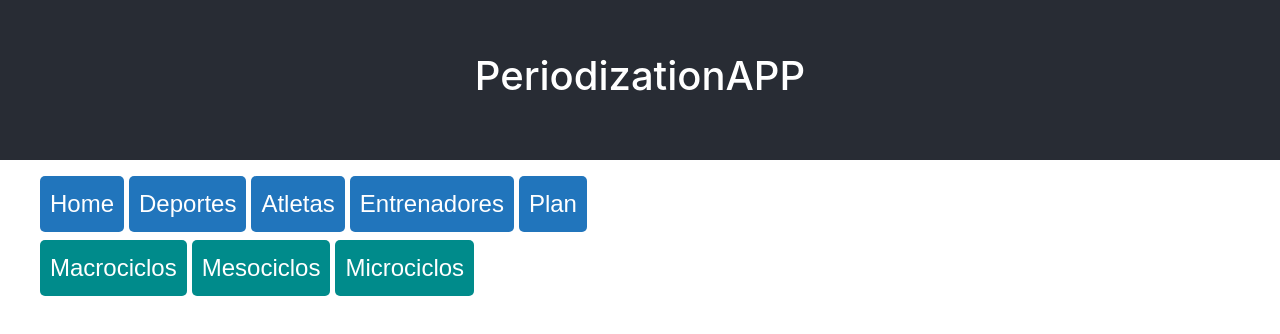
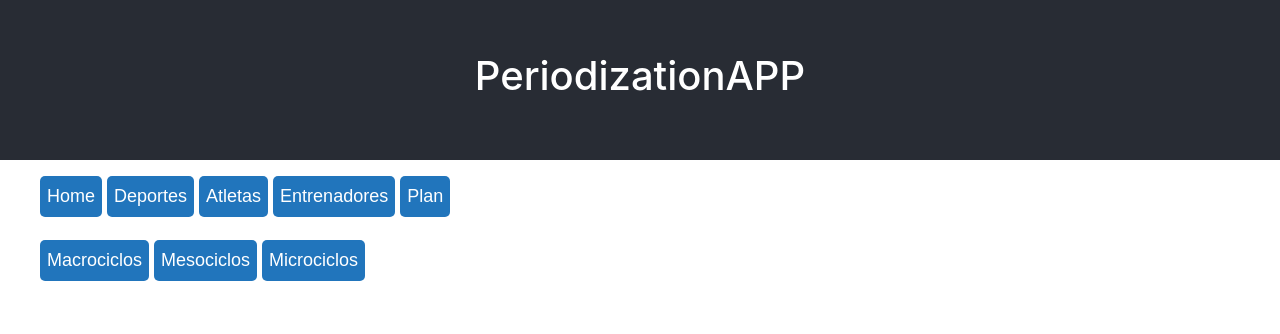
Before and after one commit to sefintweb/react-periodizationapp, a React (Create React App) app: page /planes in a window 1280 px wide. Shown: the top 334 px of the page. Built offline with nearby package versions, Linux system fonts and the light colour scheme.

Commit message:
Cambios estilos, nombre menu plan, estilos form deportes

```diff
--- a/src/Components/Commons/BarraNav.js
+++ b/src/Components/Commons/BarraNav.js
@@ -5,7 +5,7 @@ import { BrowserRouter as Router, Switch, Route, Link } from "react-router-dom";
 import ListDeportes from "../Deportes/ListDeportes";
 import ListAtletas from "../Atletas/ListAtletas";
 import ListEntrenadores from "../Entrenadores/ListEntrenadores";
-import PlanDashboard from "../Plan/PlanDashboard";
+import MenuPlan from "../Plan/MenuPlan";
 
 export default function BarraNav() {
   return (
@@ -45,7 +45,7 @@ export default function BarraNav() {
             <ListEntrenadores></ListEntrenadores>
           </Route>
           <Route path="/planes">
-            <PlanDashboard></PlanDashboard>
+          <MenuPlan></MenuPlan>
           </Route>
         </Switch>
 
--- a/src/Components/Commons/Crud.js
+++ b/src/Components/Commons/Crud.js
@@ -1,11 +1,14 @@
 import React, { Component } from "react";
+import {Button} from 'reactstrap';
 
 export default class Crud extends Component {
   render() {
     return (
       <div>
-        <input type="button">Save</input>
-        <input type="reset">Cancel</input>
+        <Button type="button" color="success">Save</Button>
+        <Button type="button" color="danger">Delete</Button>
+        <Button type="reset" color="danger">Cancel</Button>
+        <Button type="button" color="info">Search</Button>
       </div>
     );
   }
--- a/src/Components/Deportes/CreateDeporte.js
+++ b/src/Components/Deportes/CreateDeporte.js
@@ -1,11 +1,18 @@
 import { FormGroup } from "@material-ui/core";
 import React, { Component } from "react";
-import {Card,CardBody, Form, Label, Input } from "reactstrap";
+import { Card, CardBody, Form, Label, Input, CardFooter, CardHeader, CardText } from "reactstrap";
+import Crud from "../Commons/Crud";
 
 export default class CreateDeporte extends Component {
   render() {
     return (
+
       <Card>
+        <CardHeader>
+          <CardText>
+            Nuevo Deporte
+          </CardText>
+        </CardHeader>
         <CardBody>
           <Form>
             <FormGroup>
@@ -19,8 +26,10 @@ export default class CreateDeporte extends Component {
             </FormGroup>
           </Form>
         </CardBody>
+        <CardFooter>
+          <Crud></Crud>
+        </CardFooter>
       </Card>
-
     );
   }
 }
--- a/src/Components/Deportes/MenuDeportes.css
+++ b/src/Components/Deportes/MenuDeportes.css
@@ -12,18 +12,24 @@
 
   #button li a {
     font-family: Arial;
-    font-size: 24px;
+    font-size: 18px;
     text-decoration: none;
     float: left;
-    padding: 10px;
-    background-color: #7fbff3;
+    padding: 7px;
+    background-color: #2175bc;
     color: #fff;
     border-radius: 5px;
     margin-right: 5px;
     }
 
     #button li a:hover {
-      background-color: #2586d7;
-      margin-top: -2;
-      padding-bottom: 12px;
+      font-family: Arial;
+      font-size: 18px;
+      text-decoration: none;
+      float: left;
+      padding: 7px;
+      background-color: #0584ec;
+      color: #fff;
+      border-radius: 5px;
+      margin-right: 5px;
       }
--- /dev/null
+++ b/src/Components/Plan/MenuPlan.css
@@ -0,0 +1,34 @@
+#button {
+  flex-direction: row;
+
+  }
+
+
+
+ #button li {
+  display: inline;
+  }
+
+  #button li a {
+    font-family: Arial;
+    font-size: 18px;
+    text-decoration: none;
+    float: left;
+    padding: 7px;
+    background-color: #2175bc;
+    color: #fff;
+    border-radius: 5px;
+    margin-right: 5px;
+    }
+
+    #button li a:hover {
+      font-family: Arial;
+      font-size: 18px;
+      text-decoration: none;
+      float: left;
+      padding: 7px;
+      background-color: #0584ec;
+      color: #fff;
+      border-radius: 5px;
+      margin-right: 5px;
+      }
--- a/src/Components/Plan/PlanDashboard.js
+++ b/src/Components/Plan/MenuPlan.js
@@ -1,15 +1,14 @@
 import React from "react";
-import './Plan.css'
+import './MenuPlan.css'
 import { BrowserRouter as Router, Switch, Route, Link } from "react-router-dom";
 import CreateMacrociclos from "../Macrociclos/CreateMacrociclos";
 
-export default function PlanDashboard() {
+export default function MenuPlan() {
   return (
     <Router>
       <div>
-
         <nav>
-          <ul id="dashboard">
+          <ul id="button">
             <li>
               <Link to="/macrociclos">Macrociclos</Link>
             </li>
--- a/src/Components/Plan/Plan.css
+++ /dev/null
@@ -1,26 +0,0 @@
-#dashboard {
-      flex-direction: row
-    }
-
-
-   #dashboard li {
-    display: inline;
-    }
-
-    #dashboard li a {
-      font-family: Arial;
-      font-size: 24px;
-      text-decoration: none;
-      float: left;
-      padding: 10px;
-      background-color:darkcyan;
-      color: #fff;
-      border-radius: 5px;
-      margin-right: 5px;
-      }
-
-      #dashboard li a:hover {
-        background-color: #2586d7;
-        margin-top: -2;
-        padding-bottom: 12px;
-        }
```
Lines whose indentation alone changed are shown as unchanged.
